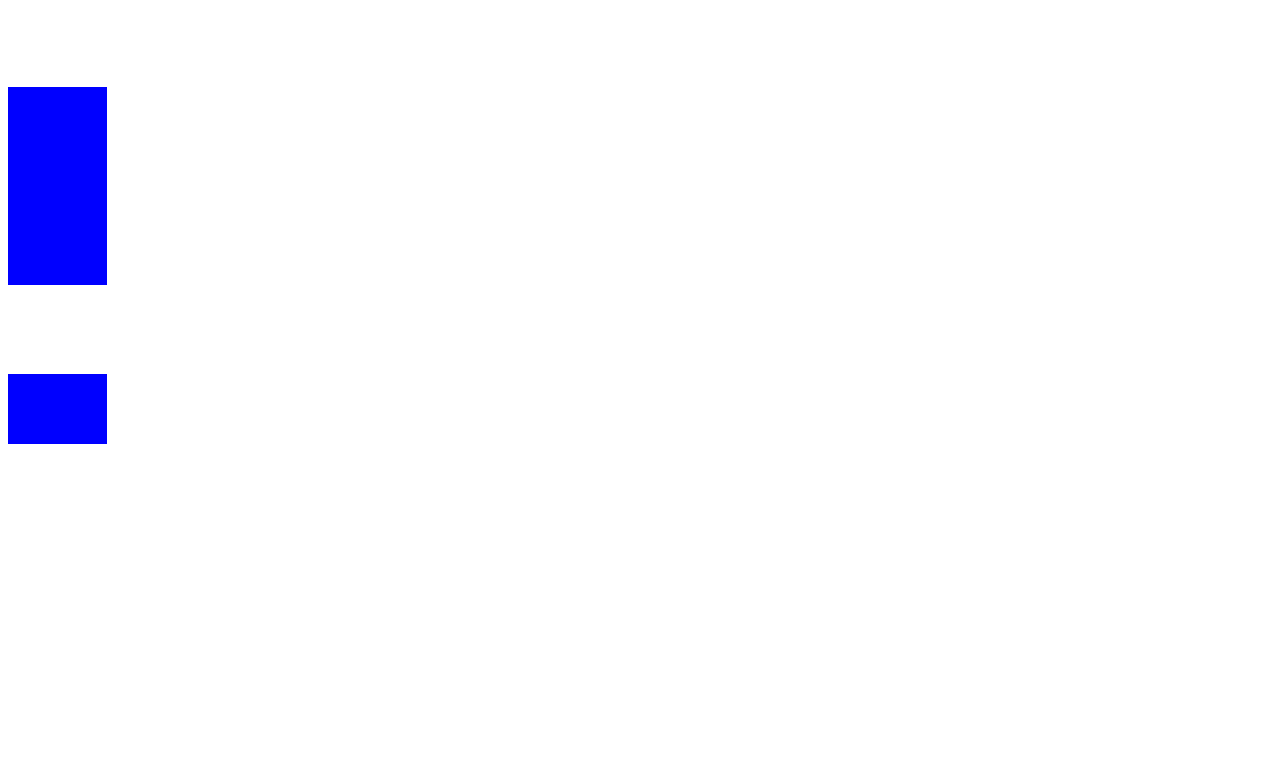
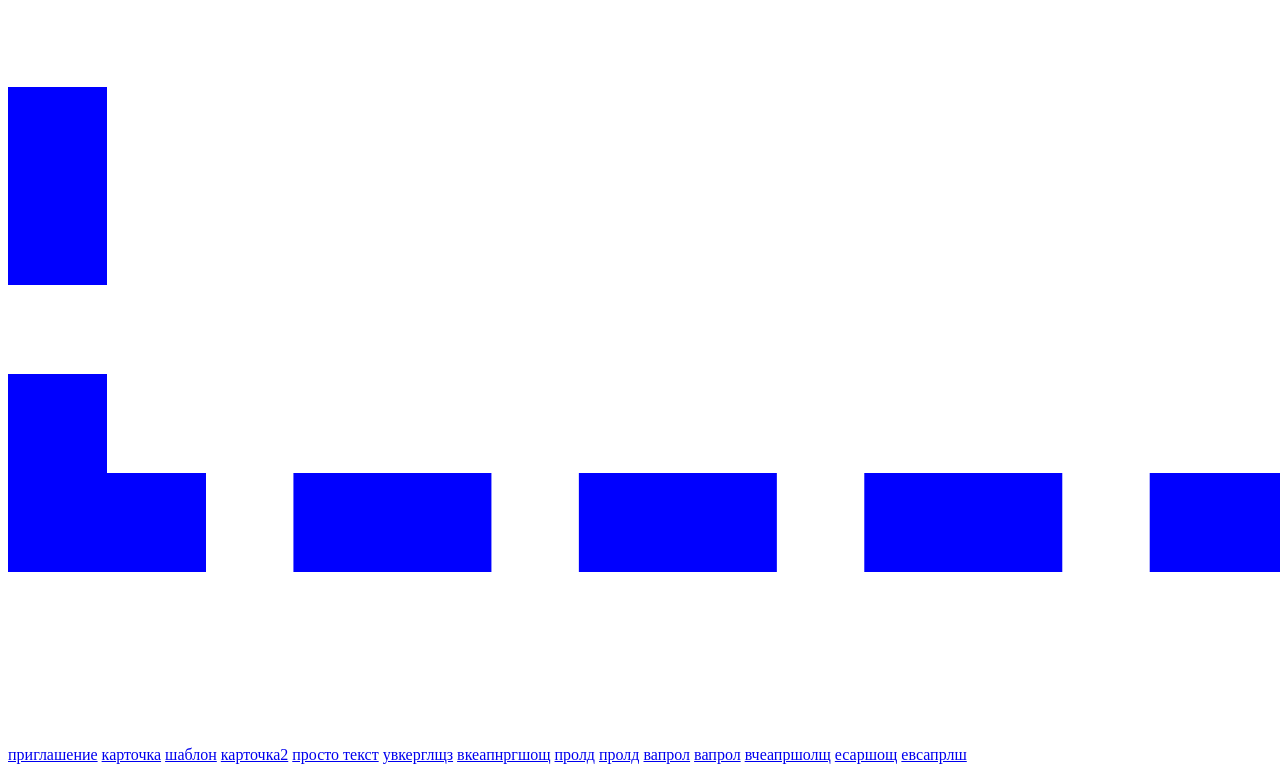
Before and after one commit to klimenko22/klimenko22.github.io, a plain HTML site: page index.html in a window 1280 px wide. Shown: the part 2097-2869 px from the top of the page. Before the commit the page ends 2843 px from the top, so only its background shows below. Drawn offline with Linux system fonts and the light colour scheme.

Commit message:
Add files via upload

```diff
--- a/index.html
+++ b/index.html
@@ -20,5 +20,19 @@
 </head>
 <body>
 <h1>wazedcbhkm</h1>
+<a href="aewzghu.html">приглашение</a>
+<a href="aqdgh.html">карточка</a>
+<a href="fgh.html">шаблон</a>
+<a href="fmgkjbin.html">карточка2</a>
+<a href="gfyefudhi.html">просто текст</a>
+<a href="ind.html">увкерглщз</a>
+<a href="index2.html">вкеапнргшощ</a>
+<a href="trvgfyerij.html">пролд</a>
+<a href="t8ghuriditkgh.html">пролд</a>
+<a href="waedrghjik.html">вапрол</a>
+<a href="zss3dfghjk.html">вапрол</a>
+<a href="АЕКПМЧОЛ.html">вчеапршолщ</a>
+<a href="ывапрол.html">есаршощ</a>
+<a href="южэдлоьт.html">евсапрлш</a>
 </body>
 </html>
```
